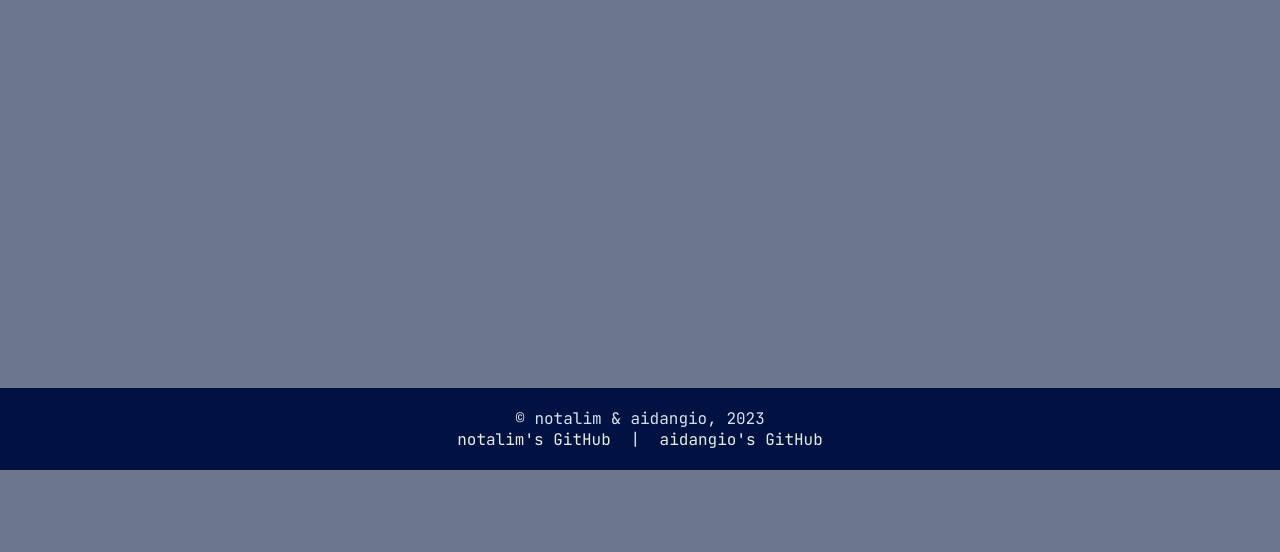
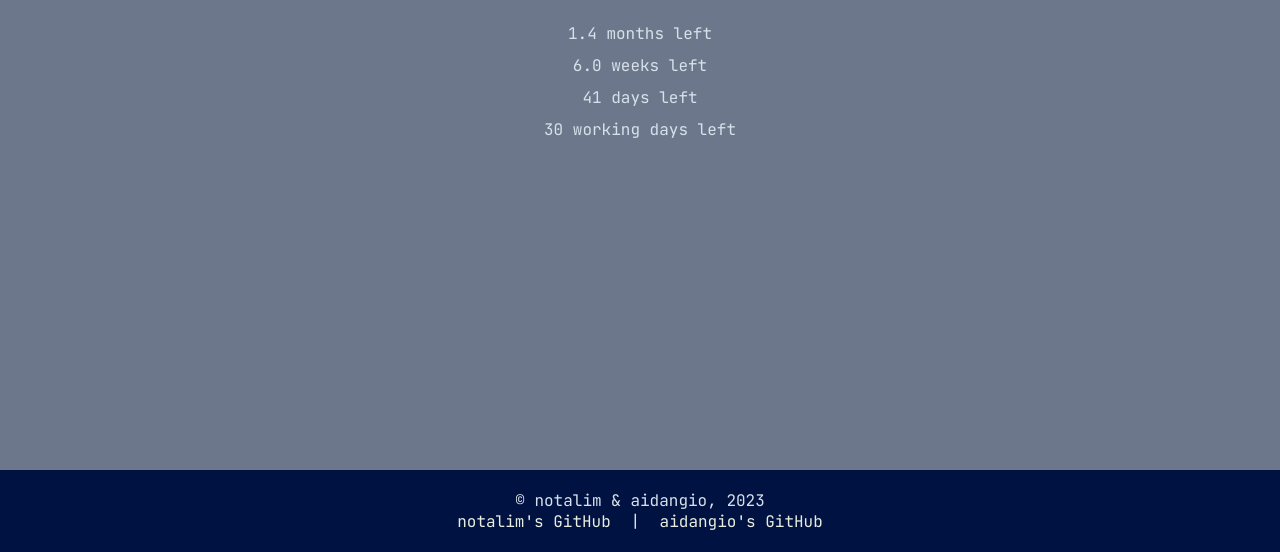
Before and after one commit to notalim/semester-tracker, a plain HTML site: page pages/index.html in a window 1280 px wide. Shown: the part 330-882 px from the top of the page. Before the commit the page ends 800 px from the top, so only its background shows below. Drawn offline with Linux system fonts and the light colour scheme.

Commit message:
fixed styling, centered text

```diff
--- a/pages/index.html
+++ b/pages/index.html
@@ -11,20 +11,18 @@
         />
     </head>
     <body>
-        <div class="wrapper">
+        <div class="main-content">
             <h1>Semester Countdown</h1>
             <div id="battery-bar">
                 <!-- Add subdivisions here -->
             </div>
-        <div id="countdown">
-            <!-- ... -->
-        </div>
-    </div>
+
             <div id="countdown">
                 <p id="months-left"></p>
                 <p id="weeks-left"></p>
                 <p id="days-left"></p>
                 <p id="working-days-left"></p>
+            </div>
         </div>
         <footer class="footer">
             <p>&copy; notalim & aidangio, 2023</p>
--- a/styles/styles.css
+++ b/styles/styles.css
@@ -31,11 +31,12 @@ darker bright green: 29bf12
 }
 
 body {
-    font-family: Arial, sans-serif;
     text-align: center;
     background-color: var(--slate-gray);
     color: var(--alice-blue);
 }
+
+
 
 #battery-bar {
     display: flex;
@@ -48,10 +49,19 @@ body {
     border-radius: 5px;
     overflow: hidden;
     border: 2px solid #e8eddf;
+    margin-bottom: 20px;
+}
+
+.main-content {
+  display: flex;
+  flex-direction: column;
+  justify-content: center;
+  align-items: center;
+  min-height: 100vh; /* Use viewport height to make sure the content is centered on the screen */
+  padding-bottom: 80px; /* Add some padding to the bottom to account for the footer */
 }
 
 #countdown {
-    margin-top: 20px;
     line-height: 2; /* Add line spacing for the text */
 }
 
@@ -60,14 +70,11 @@ body {
     height: 100%;
 }
 
-#countdown {
-    margin-top: 20px;
-}
 
 .footer {
     background-color: var(--penn-blue);
     padding: 20px 0;
-    position: fixed;
+
     bottom: 0;
     width: 100%;
 }
@@ -102,7 +109,6 @@ body {
 }
 
 .subdivision.passed {
-    /* //zbackground-color: #f5cb5c; */
     height: 100%;
     animation: fillPassed 2s ease-out forwards; /* Apply the passed subdivision animation */
 }
```
Lines whose indentation alone changed are shown as unchanged.
